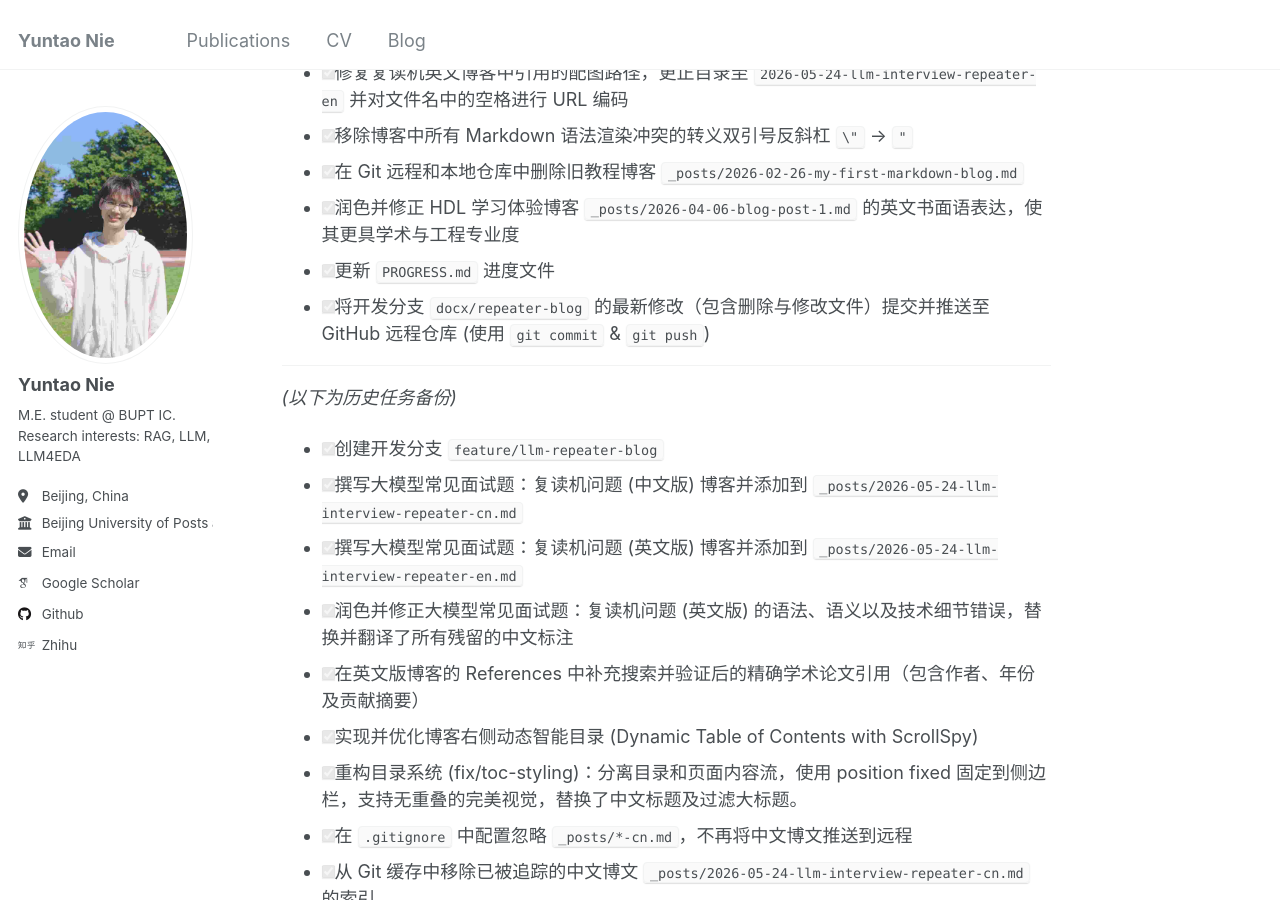
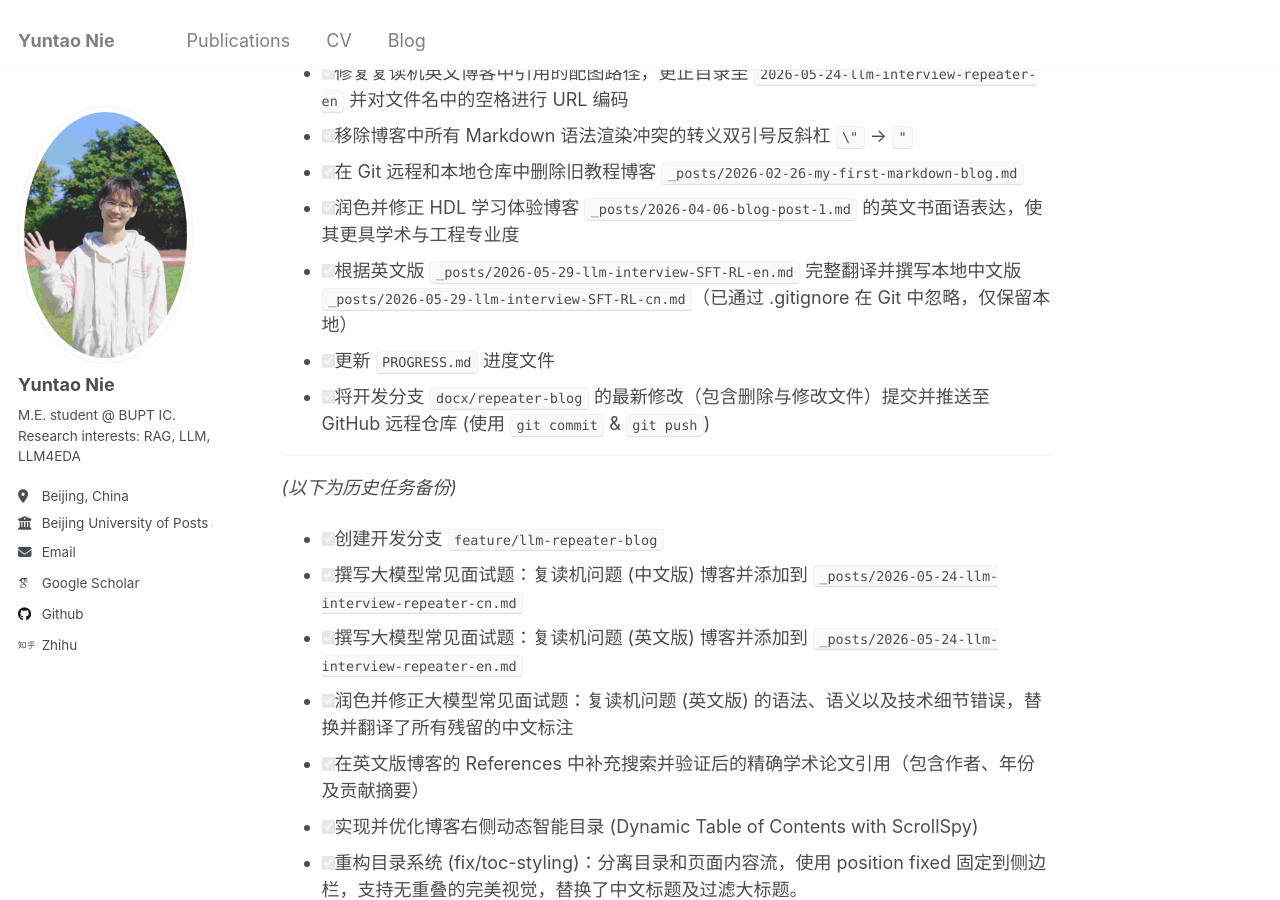
Before and after one commit to 1571859588/1571859588.github.io, a Jekyll site: the page built from PROGRESS.md, in a window 1280 px wide and 900 px high, scrolled down 386 px. Built offline with Jekyll 4.4.1, drawn with Linux system fonts in a browser that asks for light colours; some web fonts are replaced; our own code applies the rules of GitHub Pages for plain Markdown files.

Commit message:
doc: update PROGRESS.md with local SFT-RL Chinese translation

```diff
--- a/PROGRESS.md
+++ b/PROGRESS.md
@@ -7,6 +7,7 @@
 - [x] 移除博客中所有 Markdown 语法渲染冲突的转义双引号反斜杠 `\"` -> `"`
 - [x] 在 Git 远程和本地仓库中删除旧教程博客 `_posts/2026-02-26-my-first-markdown-blog.md`
 - [x] 润色并修正 HDL 学习体验博客 `_posts/2026-04-06-blog-post-1.md` 的英文书面语表达，使其更具学术与工程专业度
+- [x] 根据英文版 `_posts/2026-05-29-llm-interview-SFT-RL-en.md` 完整翻译并撰写本地中文版 `_posts/2026-05-29-llm-interview-SFT-RL-cn.md`（已通过 .gitignore 在 Git 中忽略，仅保留本地）
 - [x] 更新 `PROGRESS.md` 进度文件
 - [x] 将开发分支 `docx/repeater-blog` 的最新修改（包含删除与修改文件）提交并推送至 GitHub 远程仓库 (使用 `git commit` & `git push`)
 
```
